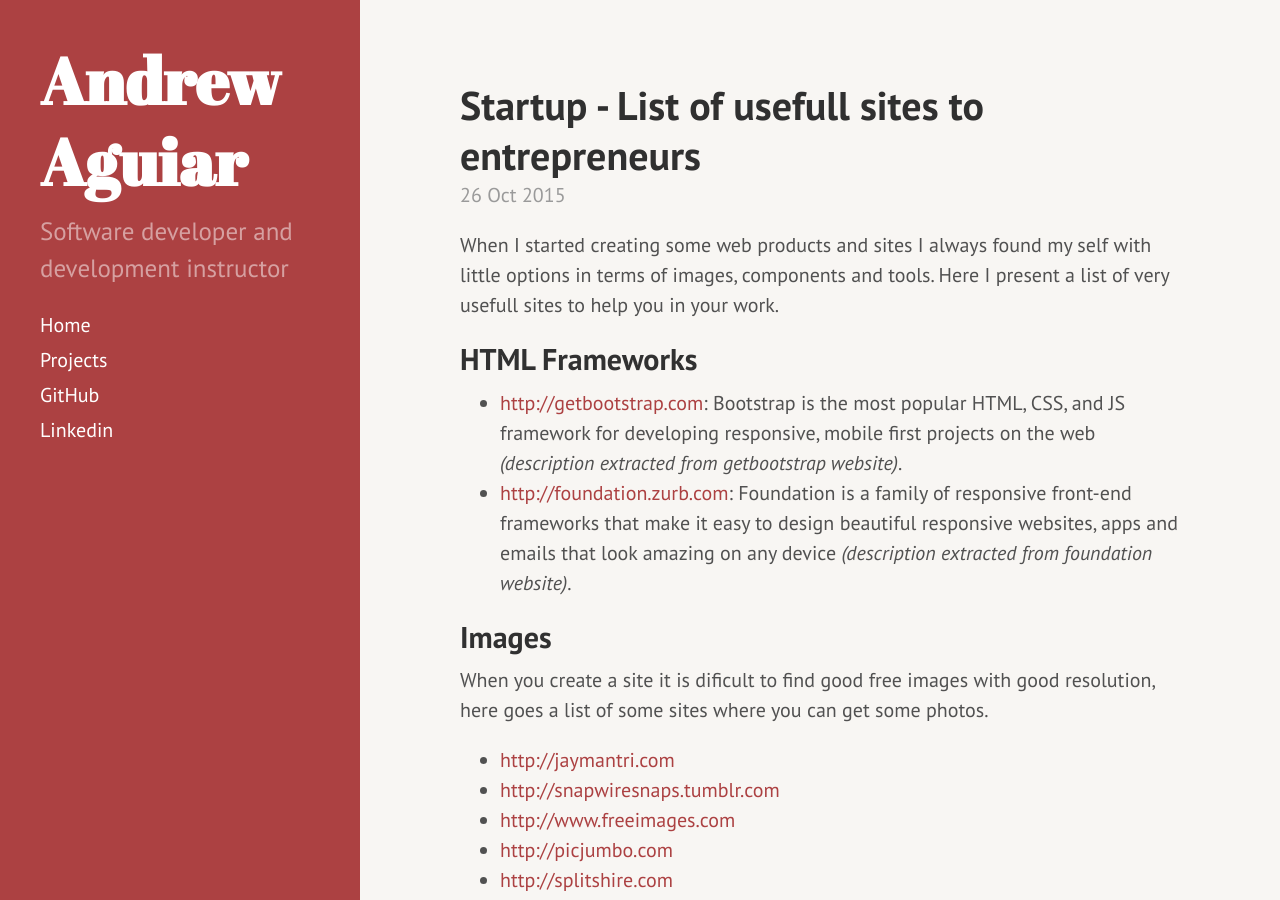
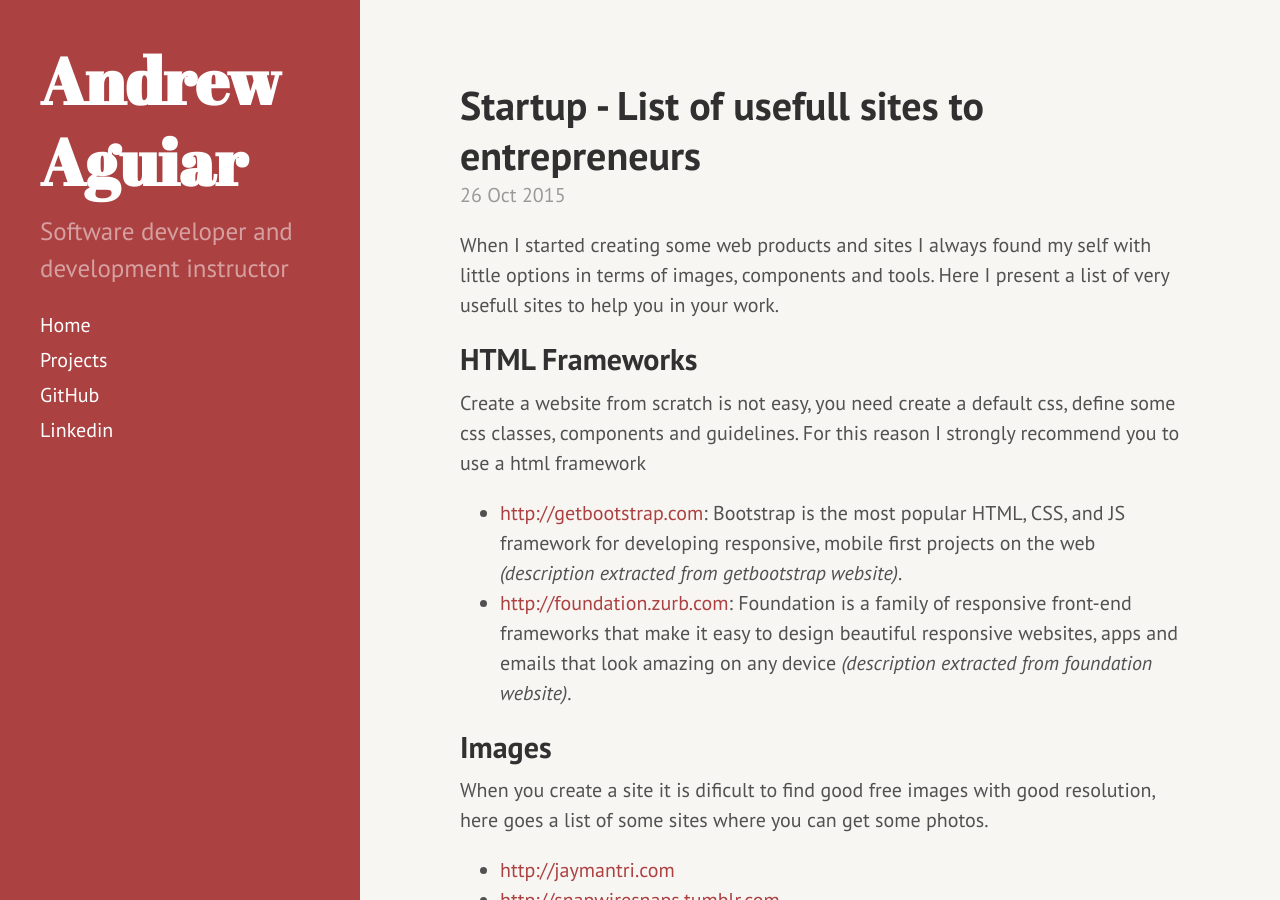
Before and after one commit to gadsc/andrewaguiar.github.io, a Jekyll site: the page built from _posts/2015-10-26-startup-list-of-usefull-sites-to-entrepreneurs.md, in a window 1280 px wide and 900 px high. Built offline with Jekyll 4.4.1, drawn with Linux system fonts in a browser that asks for light colours; Markdown is read by kramdown in place of the engine named in the settings; comment, search, counter and statistics services are not loaded; some of the changed lines change nothing that is shown; some of the changed text lies outside the part shown.

Commit message:
improves startup list post

```diff
--- a/_posts/2015-10-26-startup-list-of-usefull-sites-to-entrepreneurs.md
+++ b/_posts/2015-10-26-startup-list-of-usefull-sites-to-entrepreneurs.md
@@ -5,6 +5,7 @@
 When I started creating some web products and sites I always found my self with little options in terms of images, components and tools. Here I present a list of very usefull sites to help you in your work.
 
 ## HTML Frameworks
+Create a website from scratch is not easy, you need create a default css, define some css classes, components and guidelines. For this reason I strongly recommend you to use a html framework
 
   - [http://getbootstrap.com](http://getbootstrap.com): Bootstrap is the most popular HTML, CSS, and JS framework for developing responsive, mobile first projects on the web *(description extracted from getbootstrap website)*.
   - [http://foundation.zurb.com](http://foundation.zurb.com): Foundation is a family of responsive front-end frameworks that make it easy to design beautiful responsive websites, apps and emails that look amazing on any device *(description extracted from foundation website)*.
@@ -47,4 +48,6 @@
   - [http://seositecheckup.com](http://seositecheckup.com): SEO (Search Engine Optimization) checkup.
   - [http://responsivetest.net](http://responsivetest.net): Test how responsive your site is.
   - [http://www.studiopress.com](http://www.studiopress.com): Test your site in several screen sizes.
-  -
+
+## Other good tools
+  - [http://picapp.net/htc_one_m8_gunmetal_2](http://picapp.net/htc_one_m8_gunmetal_2): Generate screens of your site in several devices.
```
